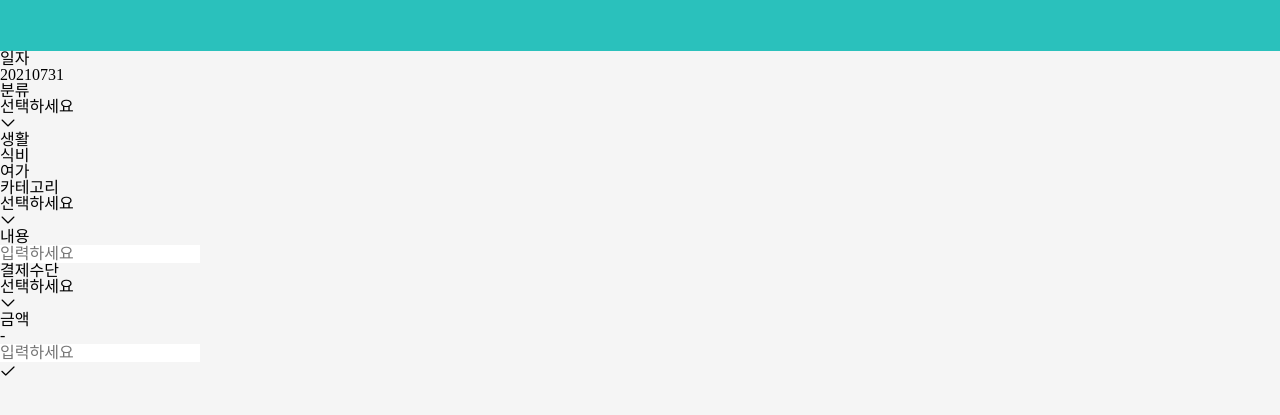
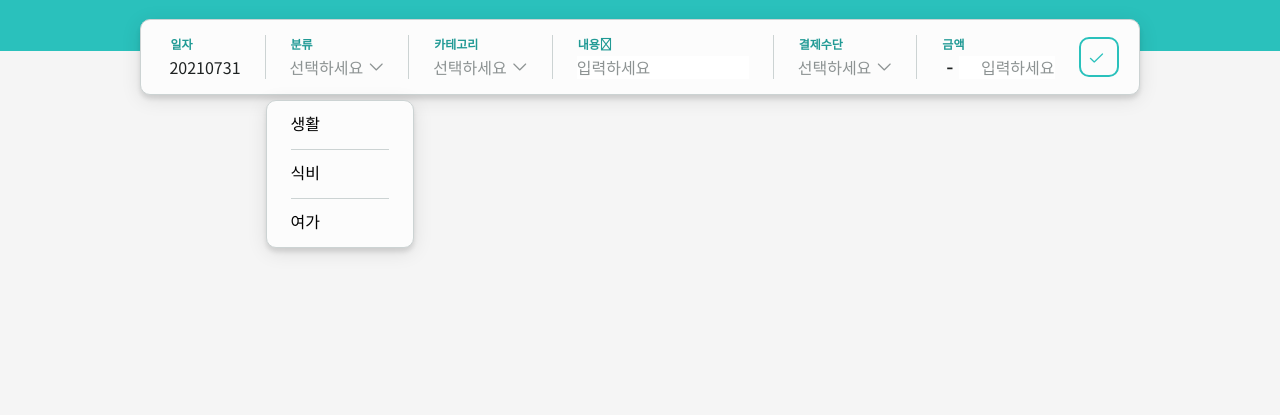
Before and after one commit to yoonminsang/cashbook-03, a website built with webpack: page client/src/index.html in a window 1280 px wide. Shown: the part 143-558 px from the top of the page. Built offline with nearby package versions, Linux system fonts and the light colour scheme.

Commit message:
[#13] wip: 메인텝 css 코드
- 특별한 것 없음.
- width를 지정한 이유는 브라우저 크기를 줄였을때 너무 이상하게 되서 이건 아니다 싶어서 그냥 크기를 지정함
- index에 //경로가 있던데 오타겠죠?? 수정했는데 아니라면 말해주세요

```diff
--- /dev/null
+++ b/client/src/components/MainTab/MainTab.scss
@@ -0,0 +1,136 @@
+.main-tab {
+  position: absolute;
+  top: 162px;
+  left: 50%;
+  transform: translate(-50%, 0%);
+
+  .main-tab-inner {
+    display: flex;
+    align-items: center;
+    justify-content: center;
+    padding: 0px;
+    width: 1000px;
+    height: 76px;
+    background: $off-white;
+    border: 1px solid #ccd3d3;
+    box-shadow: 0px 4px 4px rgba(0, 0, 0, 0.1), 0px 4px 20px rgba(0, 0, 0, 0.1);
+    border-radius: 10px;
+
+    > div {
+      margin: 16px 0;
+      padding: 0 24px;
+      display: flex;
+      flex-direction: column;
+      border-right: 1px solid $line;
+      position: relative;
+
+      .sub-head {
+        font-family: Noto Sans KR;
+        font-style: normal;
+        font-weight: bold;
+        font-size: 12px;
+        line-height: 17px;
+        text-transform: uppercase;
+        color: $primary-3;
+        margin-bottom: 4px;
+        padding-left: 1px;
+      }
+
+      .sub-content {
+        font-family: Noto Sans KR;
+        font-style: normal;
+        font-weight: normal;
+        font-size: 16px;
+        line-height: 23px;
+        text-transform: uppercase;
+        color: $title-active;
+        width: 100%;
+
+        &.input-content {
+          width: 172px;
+          &::placeholder {
+            color: $label;
+          }
+        }
+        &.input-price {
+          width: 96px;
+          direction: rtl;
+          &::placeholder {
+            color: $label;
+          }
+        }
+        &.operator {
+          font-size: 20px;
+          padding: 0 5px;
+          font-weight: 500;
+        }
+      }
+    }
+
+    .label {
+      color: $label !important;
+    }
+
+    .wci-chevron-down {
+      font-size: 16px;
+      line-height: 23px;
+      padding-left: 5px;
+    }
+
+    .price {
+      border: 0;
+    }
+
+    .flex {
+      display: flex;
+    }
+
+    .drop-down {
+      opacity: 1;
+      transition: all 0.25s;
+      display: flex;
+      flex-direction: column;
+      padding: 0px;
+      width: 148px;
+      background: $off-white;
+      border: 1px solid $line;
+      box-shadow: 0px 4px 4px rgba(0, 0, 0, 0.1),
+        0px 4px 20px rgba(0, 0, 0, 0.1);
+      border-radius: 10px;
+      position: absolute;
+      top: 65px;
+      left: 0px;
+      > li {
+        margin: 0 24px;
+        padding: 16px 0;
+      }
+      > li:not(:last-child) {
+        border-bottom: 1px solid $line;
+      }
+      &.blind {
+        opacity: 0;
+        pointer-events: none;
+        user-select: none;
+      }
+    }
+
+    .save-button-large {
+      display: flex;
+      flex-direction: row;
+      align-items: center;
+      padding: 8px;
+      border: 2px solid $primary;
+      box-sizing: border-box;
+      border-radius: 10px;
+      width: 40px;
+      height: 40px;
+      margin-right: 16px;
+      color: $primary;
+      &.active {
+        background: $primary;
+        border-radius: 10px;
+        color: $off-white;
+      }
+    }
+  }
+}
--- a/client/src/public/styles/index.scss
+++ b/client/src/public/styles/index.scss
@@ -25,5 +25,6 @@ button {
 }
 
 @import '../../components/Header/Header.scss';
-@import '../../components//SignHeader/SignHeader.scss';
-@import '../../components//SignMain/SignMain.scss';
+@import '../../components/SignHeader/SignHeader.scss';
+@import '../../components/SignMain/SignMain.scss';
+@import '../../components/MainTab/MainTab.scss';
```
